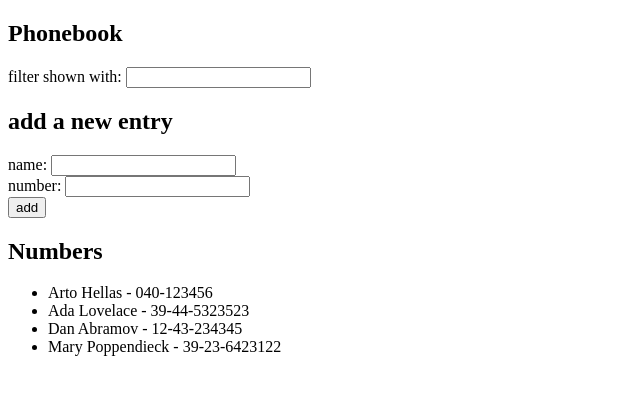
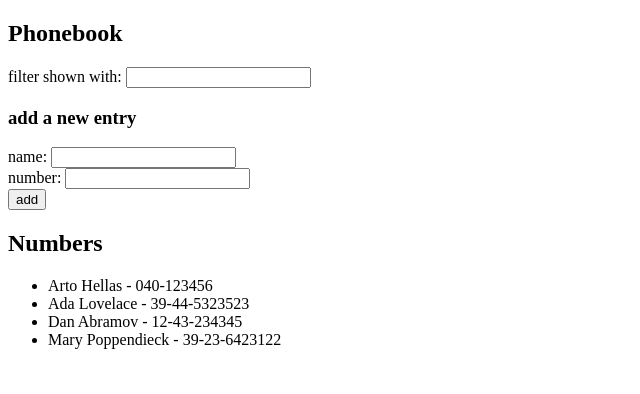
Before and after one commit to The-Royal-We/fullstack-open-2023-learning, a React (Create React App) app in the folder part2/phonebook/: page / in a window 1280 px wide. Shown: the top 394 px of the page, without its empty margins (0-640 px from the left). Built offline with nearby package versions, Linux system fonts and the light colour scheme.

Commit message:
complete exercise 2.10

```diff
--- a/part2/phonebook/src/App.js
+++ b/part2/phonebook/src/App.js
@@ -1,10 +1,8 @@
 import { useState } from "react";
 
-const PersonLine = ({ name, number }) => (
-  <li>
-    {name} - {number}
-  </li>
-);
+import Filter from "./components/Filter";
+import NumberList from "./components/NumberList";
+import Form from "./components/Form";
 
 const App = () => {
   const [persons, setPersons] = useState([
@@ -47,32 +45,19 @@ const App = () => {
   return (
     <div>
       <h2>Phonebook</h2>
+      <Filter handleFilterInputChange={handleFilterInputChange} />
       <div>
-        filter shown with: <input onChange={handleFilterInputChange} />
-      </div>
-      <div>
-        <h2>add a new entry</h2>
-        <form onSubmit={handleOnSubmit}>
-          <div>
-            name: <input onChange={handleNameInputChange} value={newName} />
-          </div>
-          <div>
-            number:{" "}
-            <input onChange={handleNumberInputChange} value={newNumber} />
-          </div>
-          <div>
-            <button type="submit">add</button>
-          </div>
-        </form>
+        <h3>add a new entry</h3>
+        <Form
+          handleOnSubmit={handleOnSubmit}
+          handleNumberInputChange={handleNumberInputChange}
+          handleNameInputChange={handleNameInputChange}
+          newName={newName}
+          newNumber={newNumber}
+        />
       </div>
       <h2>Numbers</h2>
-      <ul>
-        {persons
-          .filter(({ name }) => name.toLowerCase().includes(filterInput))
-          .map(({ name, number }) => (
-            <PersonLine key={name} name={name} number={number} />
-          ))}
-      </ul>
+      <NumberList persons={persons} searchFilter={filterInput} />
     </div>
   );
 };
--- /dev/null
+++ b/part2/phonebook/src/components/Filter.js
@@ -0,0 +1,11 @@
+const Filter = ({ handleFilterInputChange }) => {
+  return (
+    <div>
+      <div>
+        filter shown with: <input onChange={handleFilterInputChange} />
+      </div>
+    </div>
+  );
+};
+
+export default Filter;
--- /dev/null
+++ b/part2/phonebook/src/components/Form.js
@@ -0,0 +1,24 @@
+const Form = (props) => {
+  const {
+    handleOnSubmit,
+    handleNameInputChange,
+    handleNumberInputChange,
+    newName,
+    newNumber,
+  } = props;
+  return (
+    <form onSubmit={handleOnSubmit}>
+      <div>
+        name: <input onChange={handleNameInputChange} value={newName} />
+      </div>
+      <div>
+        number: <input onChange={handleNumberInputChange} value={newNumber} />
+      </div>
+      <div>
+        <button type="submit">add</button>
+      </div>
+    </form>
+  );
+};
+
+export default Form;
--- /dev/null
+++ b/part2/phonebook/src/components/NumberList.js
@@ -0,0 +1,21 @@
+const PersonLine = ({ name, number }) => (
+  <li>
+    {name} - {number}
+  </li>
+);
+
+const NumberList = ({ persons, searchFilter }) => {
+  return (
+    <div>
+      <ul>
+        {persons
+          .filter(({ name }) => name.toLowerCase().includes(searchFilter))
+          .map(({ name, number }) => (
+            <PersonLine key={name} name={name} number={number} />
+          ))}
+      </ul>
+    </div>
+  );
+};
+
+export default NumberList;
```
